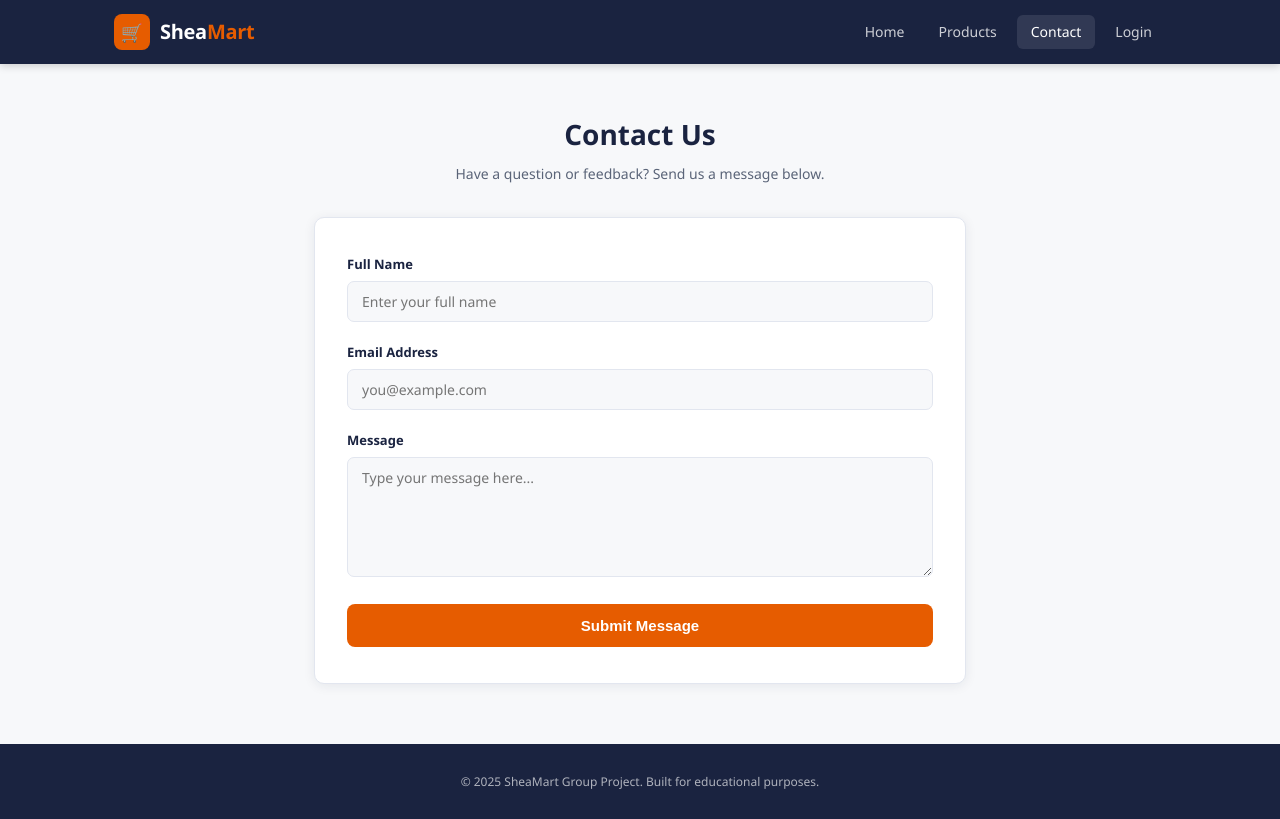
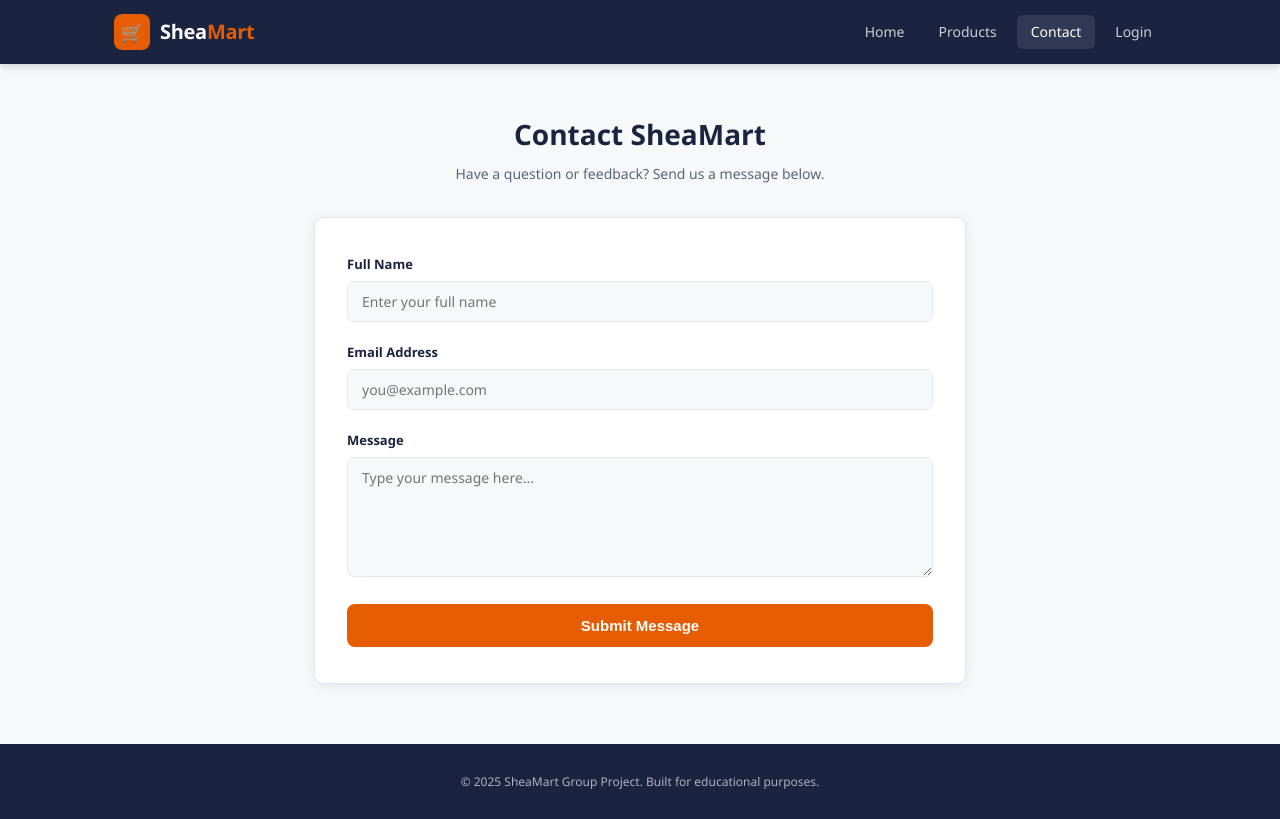
Before and after one commit to Iraj-k/Capstone-week-3, a plain HTML site: page contact.html in a window 1280 px wide. Drawn offline with Linux system fonts and the light colour scheme.

Commit message:
Update contact form heading

```diff
--- a/contact.html
+++ b/contact.html
@@ -222,7 +222,7 @@
        MAIN
   ═══════════════════════════ -->
   <main>
-    <h1 class="page-title">Contact Us</h1>
+    <h1 class="page-title">Contact SheaMart</h1>
     <p class="page-sub">Have a question or feedback? Send us a message below.</p>
 
     <div class="contact-card">
```
